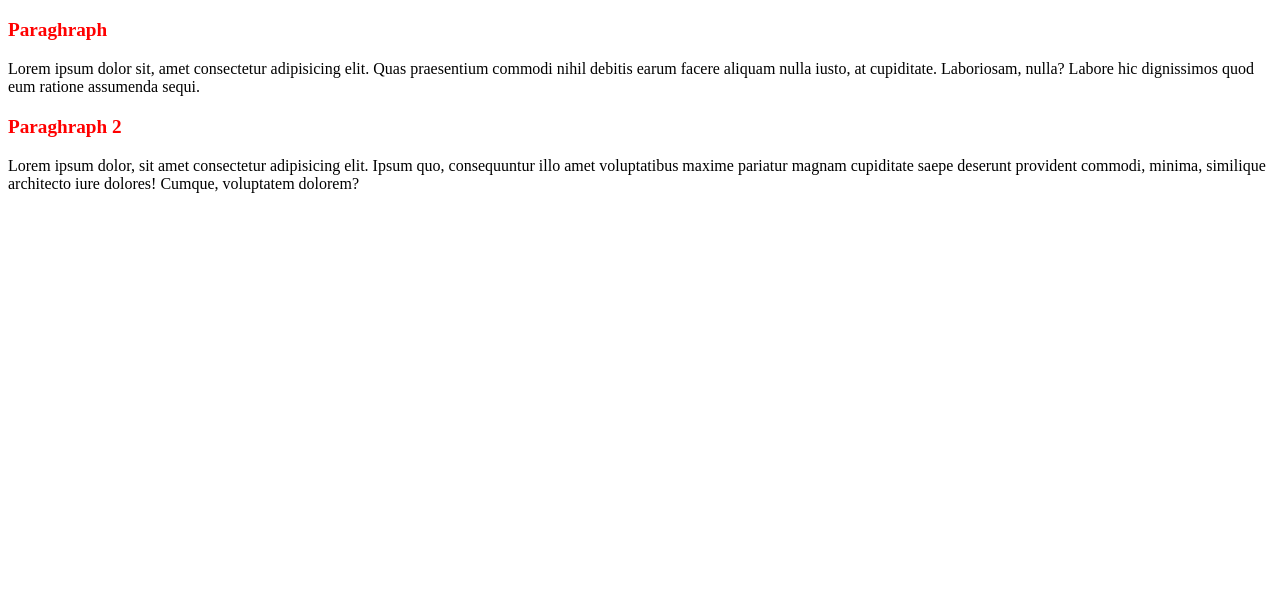
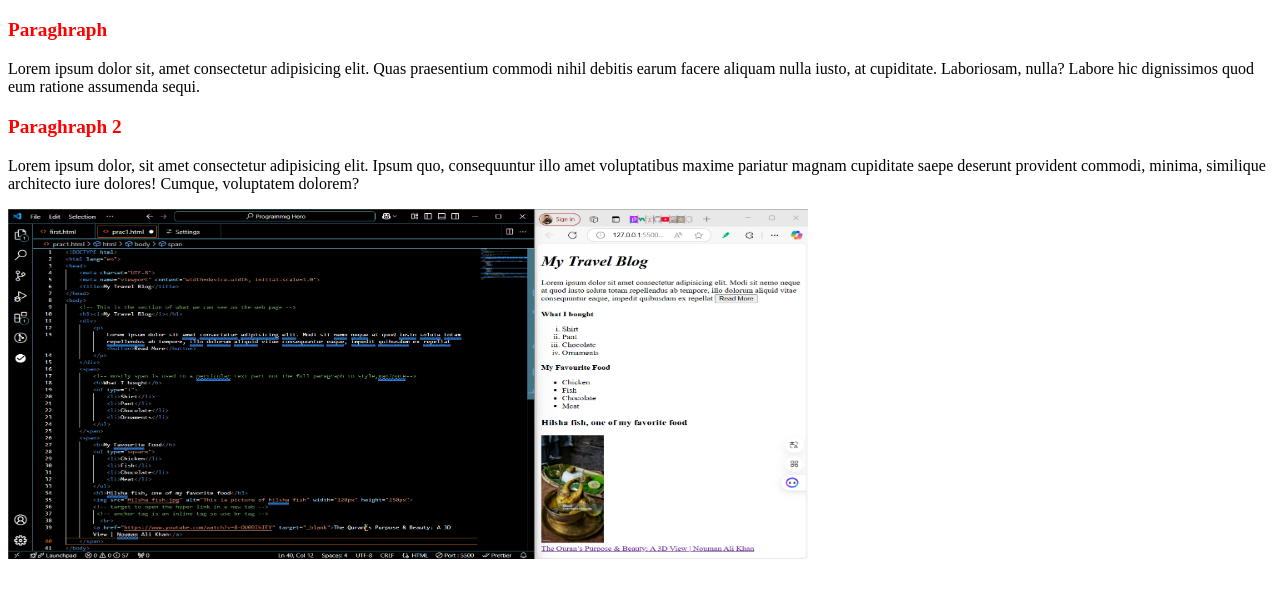
Before and after one commit to safiullah4/my-first-github-repo, a plain HTML site: page index.html in a window 1280 px wide. Drawn offline with Linux system fonts and the light colour scheme.

Commit message:
added a picture of sc

```diff
--- a/index.html
+++ b/index.html
@@ -14,5 +14,6 @@
     <p>
         Lorem ipsum dolor, sit amet consectetur adipisicing elit. Ipsum quo, consequuntur illo amet voluptatibus maxime pariatur magnam cupiditate saepe deserunt provident commodi, minima, similique architecto iure dolores! Cumque, voluptatem dolorem?
     </p>
+    <img src="Practice TASK 1.png" alt="a picture" width="800px" height="350px">
 </body>
 </html>
```
